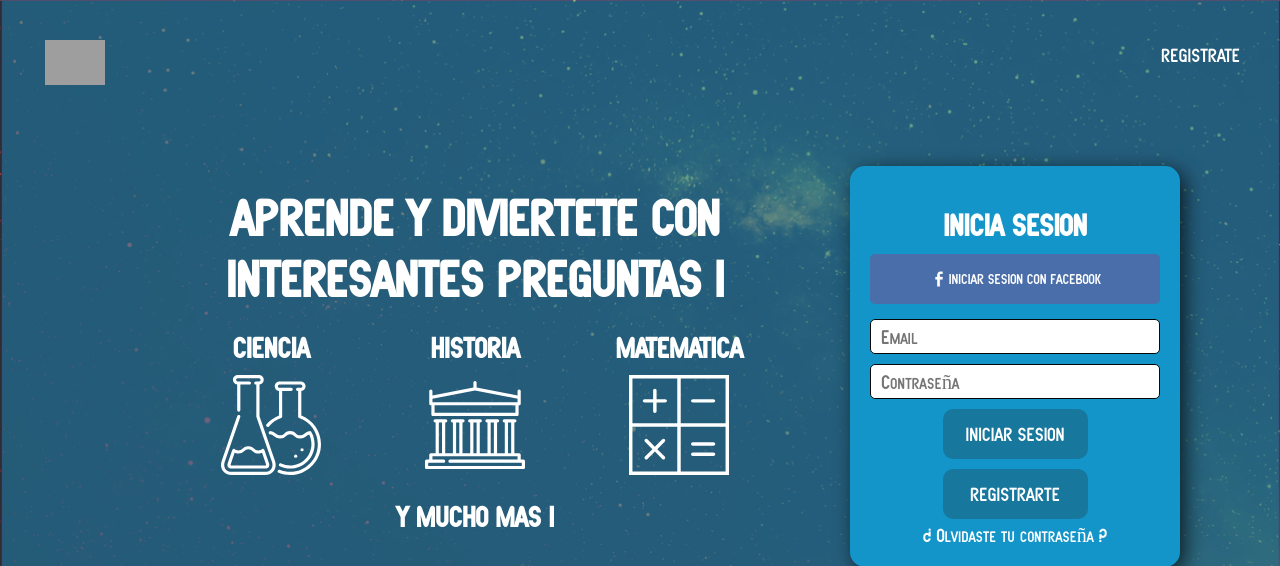
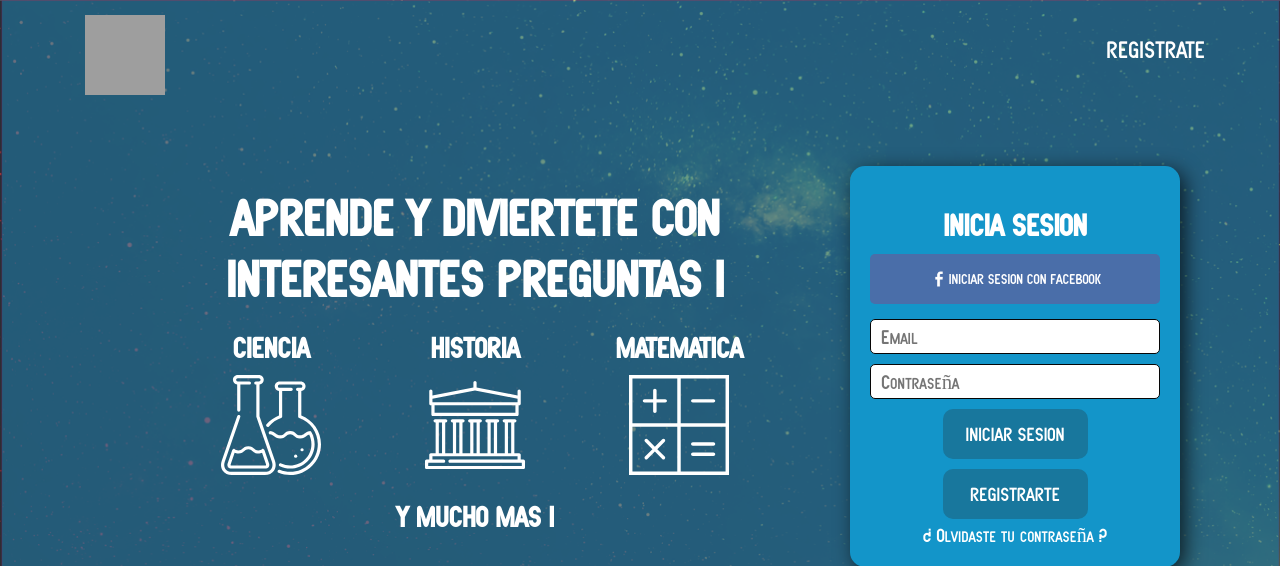
Before and after one commit to CodenityOrg/QuestionGame, a PHP site: page / in a window 1280 px wide. Shown: the top 566 px of the page. Run offline with PHP 8.4, Linux system fonts and the light colour scheme; some libraries are stand-ins or nearby versions; grey boxes are pictures that could not be loaded.

Commit message:
Fixing erros

```diff
--- a/include/navbar.php
+++ b/include/navbar.php
@@ -3,12 +3,19 @@
 	$email = isset($_SESSION["email"])? $_SESSION["email"]:"";
  ?>
  <header class="header__main">
-        <div class="head__logo">
-            <a href="/">
-                <img src="https://media.freepik.com/accounts/img/badges/favorites_gold.svg">
-            </a>
-        </div>
-        <div class="opt__register">
-            <a href="#" class="open-register-modal">REGISTRATE</a>
-        </div>
+    <nav class="nav-options" id="myTopnav">
+        <a href="/"><img  width="40" height="40" style="margin:0px 20px;padding: 0;" class="" src="https://media.freepik.com/accounts/img/badges/favorites_gold.svg"></a>
+
+        <?php if (!$email): ?>
+            <a href=""><button class="btn btn-medium btn-register open-register-modal">REGISTRATE</button></a>
+        <?php else:?>
+
+            <a style="" href="logout.php"><b>Cerrar sesión</b></a></p></li>
+            <a href="ranking.php"><p>Ranking</p></a>
+            <a href="#"> <p>Mi Score : <b><?= $_SESSION['current_score'] ?> pts</b>  </p></a>
+            <a href=""><p> <b><?= $_SESSION['name'] ?> </b>  </p></a>
+            <a class="icon" onclick="navResponsive()" href="javascript:void(0);"  >&#9776;</a>
+
+        <?php endif; ?>
+    </nav>
 </header>
--- a/index.php
+++ b/index.php
@@ -3,6 +3,28 @@
 <!DOCTYPE html>
 <html>
 	<?php include 'include/head.php'; ?>
+	<style type="text/css">
+		.nav-options{
+		  background-color: transparent;
+		  overflow: hidden;
+		  line-height: 3.5;
+		}
+
+		.nav-options img{
+			width: 80px;
+			height: 80px;
+		}
+
+		.nav-options .btn-register{
+			background: transparent;
+			font-size: 25px;
+		}
+
+		.nav-options{
+			margin-left: 50px;
+			margin-right: 50px;
+		}
+	</style>
 <body style="background-image: url(img/rect4359.png); background-size:100vw 100vh">
 
 <!------MODAL REGISTER--INICIO-------------------------->
--- a/question.php
+++ b/question.php
@@ -3,7 +3,7 @@
 
 <html>
     <link rel="stylesheet" href="css/sad.css">
-  <?php include 'include/head.php'; ?>
+    <?php include 'include/head.php'; ?>
 
   <body>
     <div class="conteiner-sad" id="finestra-modal2">
--- a/verification_answer.php
+++ b/verification_answer.php
@@ -24,7 +24,6 @@
         if ($_SESSION["current_score"]>$_SESSION["score"]) {
           $_SESSION["score"] = $_SESSION["current_score"];
           $sql = "UPDATE users SET score= " . $_SESSION["score"] . " WHERE email=" . "'". $_SESSION["email"] ."'";
-          echo $sql;
           $consult = $con->prepare($sql);
           $consult->execute();
         }
```
Also changed, not shown: config/db.php (+3 -4 lines), js/index.js (+54 -13 lines).
